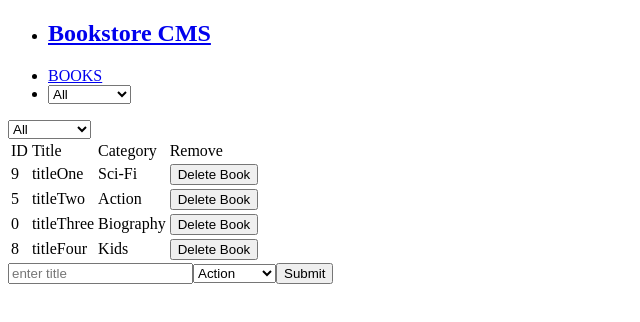
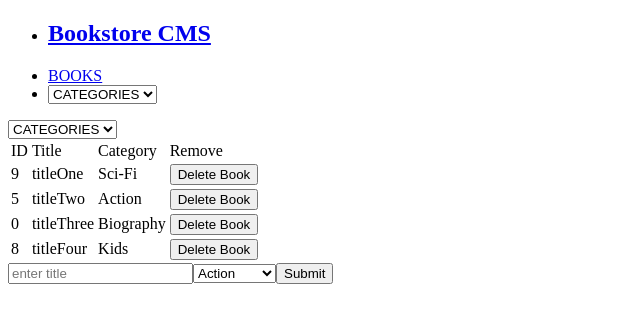
Before and after one commit to FrederickMih/Bookstore, a React (Create React App) app: page / in a window 1280 px wide. Shown: the top 322 px of the page, without its empty margins (0-640 px from the left). Built offline with nearby package versions, Linux system fonts and the light colour scheme.

Commit message:
Modify Category component

```diff
--- a/src/components/CategoryFilter.js
+++ b/src/components/CategoryFilter.js
@@ -1,7 +1,11 @@
-import React from 'react';
-import PropTypes from 'prop-types';
+import React, { useState } from 'react';
+import { useDispatch } from 'react-redux';
+import * as myConst from '../constants';
 
-const CategoryFilter = ({ handleFilterChange }) => {
+const CategoryFilter = () => {
+  const [filter, setFilter] = useState('All');
+  const dispatch = useDispatch();
+
   const categories = [
     'All',
     'Action',
@@ -13,19 +17,23 @@ const CategoryFilter = ({ handleFilterChange }) => {
     'Sci-Fi',
   ];
 
+  const handleFilterChange = (e) => {
+    setFilter(e.target.value);
+    const filter = e.target.value;
+    dispatch({ type: myConst.CHANGE_FILTER, filter });
+  };
+
   return (
-    <select onChange={handleFilterChange} name="filter">
-      {categories.map((category) => (
-        <option key={category} value={category}>
-          {category}
-        </option>
-      ))}
-    </select>
+    <div className="categories-div">
+      <select onChange={handleFilterChange} name="filter" id="categories" className="categories-select" value={filter}>
+        {categories.map((category) => (
+          <option key={category} value="All">
+            CATEGORIES
+          </option>
+        ))}
+      </select>
+    </div>
   );
 };
 
-CategoryFilter.propTypes = {
-  handleFilterChange: PropTypes.func.isRequired,
-};
-
 export default CategoryFilter;
```
